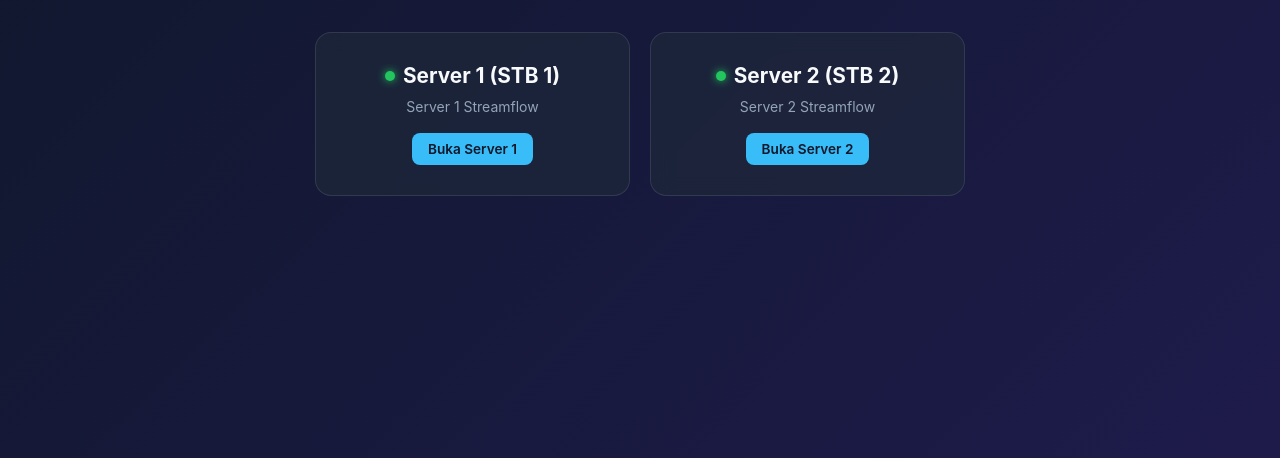
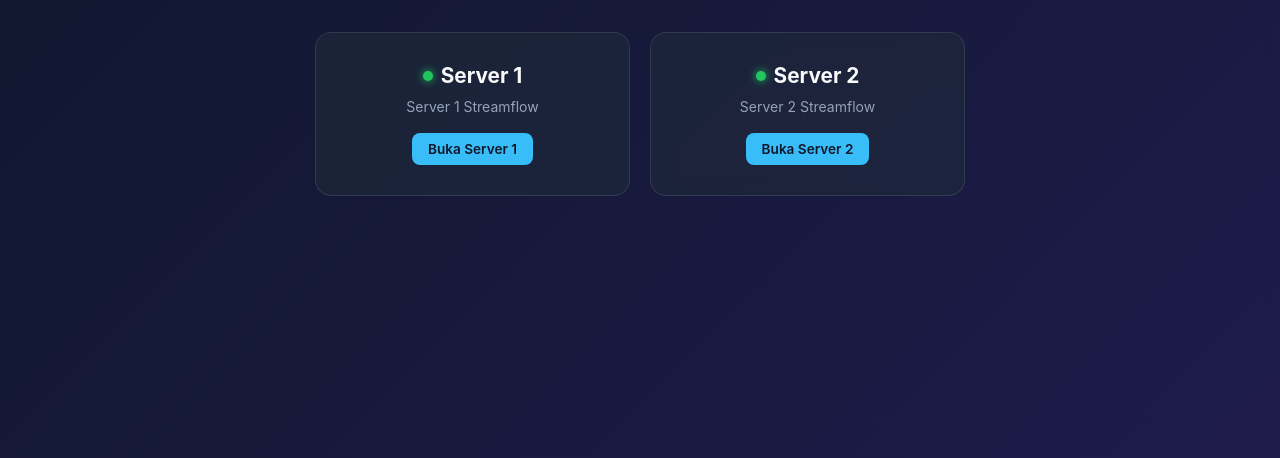
Before and after one commit to buanamedia/streamflow, a plain HTML site: page index.html in a window 1280 px wide. Shown: the part 342-800 px from the top of the page. Drawn offline with Linux system fonts and the light colour scheme.

Commit message:
Update index.html

```diff
--- a/index.html
+++ b/index.html
@@ -26,12 +26,12 @@
         <p class="subtitle">Pilih server Streamflow yang ingin diakses</p>
         <div class="server-grid">
             <a href="https://server1.buanamedia.my.id" class="card" target="_blank">
-                <h2><span class="status-dot"></span> Server 1 (STB 1)</h2>
+                <h2><span class="status-dot"></span> Server 1</h2>
                 <p>Server 1 Streamflow</p>
                 <div class="btn-access">Buka Server 1</div>
             </a>
             <a href="https://server2.buanamedia.my.id" class="card" target="_blank">
-                <h2><span class="status-dot"></span> Server 2 (STB 2)</h2>
+                <h2><span class="status-dot"></span> Server 2</h2>
                 <p>Server 2 Streamflow</p>
                 <div class="btn-access">Buka Server 2</div>
             </a>
```
